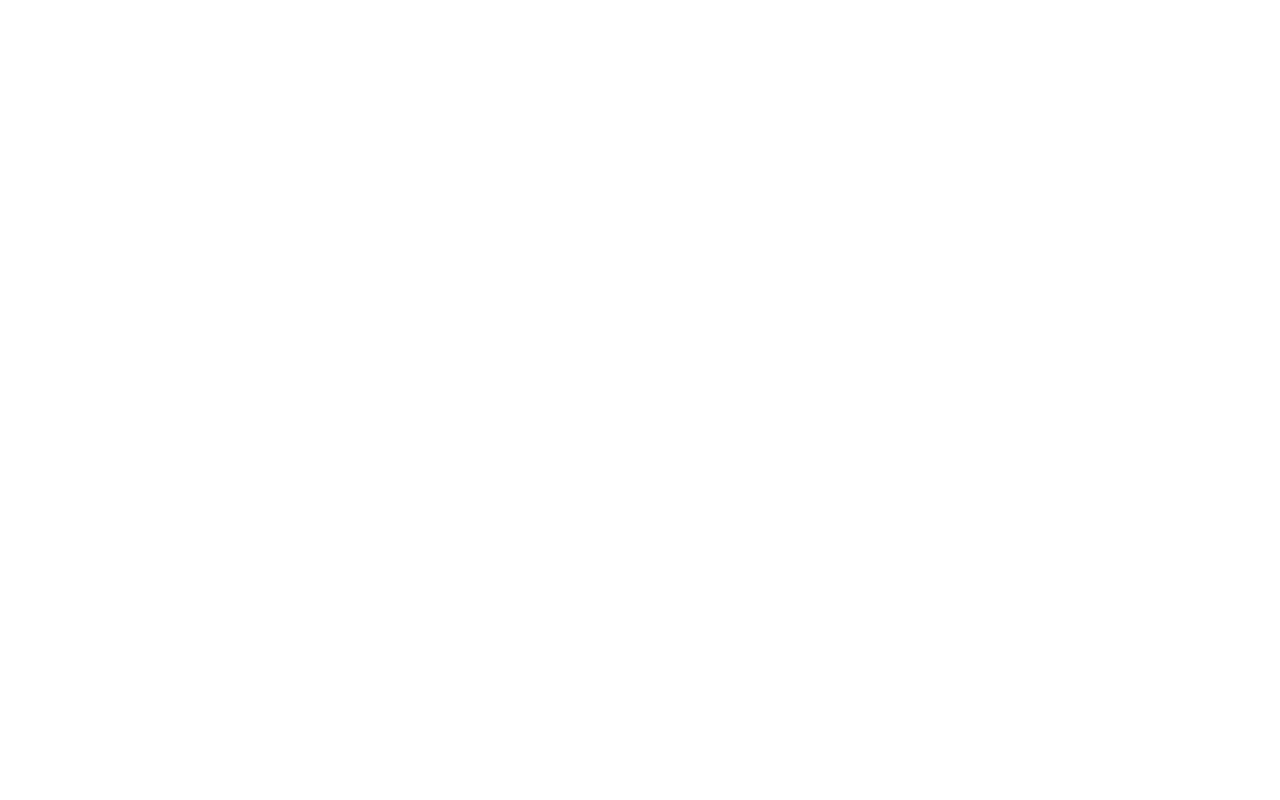
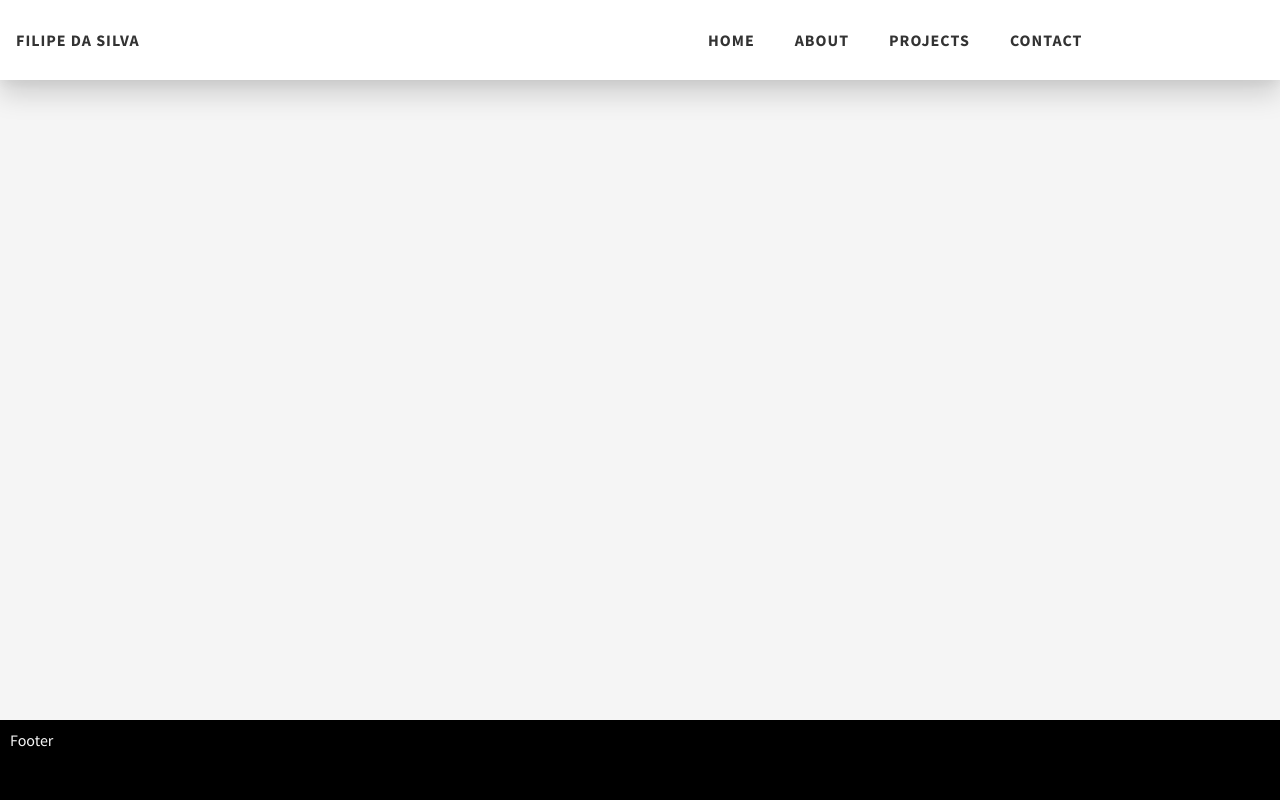
Before and after one commit to silvafilipeuk/portfolio, a plain HTML site: page index.html in a window 1280 px wide. Drawn offline with Linux system fonts and the light colour scheme.

Commit message:
Added CSS Styling the main layout wireframe

```diff
--- a/css/style.css
+++ b/css/style.css
@@ -0,0 +1,81 @@
+body {
+  padding: 0;
+  margin: 0;
+  font-family: "Source Sans Pro", sans-serif;
+}
+
+.container {
+  margin: 0;
+  padding: 0;
+  display: "grid";
+  grid-template-areas:
+    "header"
+    "main"
+    "footer";
+}
+
+header {
+  background-color: white;
+  display: flex;
+  grid-area: header;
+  width: 100vw;
+  min-height: 10vh;
+  box-sizing: content-box;
+  position: fixed;
+  box-shadow: rgba(0, 0, 0, 0.15) 0px 15px 25px,
+    rgba(0, 0, 0, 0.05) 0px 5px 10px;
+  top: 0;
+  left: 0;
+  align-content: center;
+  box-sizing: border-box;
+}
+
+.logo {
+  flex: 1;
+  align-self: center;
+  font-size: 1rem;
+  color: #333;
+  letter-spacing: 1px;
+  text-transform: uppercase;
+  font-weight: 700;
+  padding-left: 1rem;
+}
+
+nav {
+  flex: 1;
+  align-self: center;
+  font-size: 1rem;
+  color: #333;
+  letter-spacing: 1px;
+  text-transform: uppercase;
+  font-weight: 700;
+  justify-self: flex-end;
+}
+
+ul {
+  display: flex;
+  list-style-type: none;
+  margin: 0;
+}
+
+li {
+  padding: 0 20px 0 20px;
+}
+
+main {
+  background-color: whitesmoke;
+  grid-area: main;
+  min-height: 80vh;
+  margin-top: 10vh;
+  box-sizing: border-box;
+  padding: 10px;
+}
+
+footer {
+  background-color: black;
+  color: whitesmoke;
+  grid-area: footer;
+  min-height: 10vh;
+  box-sizing: border-box;
+  padding: 10px;
+}
--- a/index.html
+++ b/index.html
@@ -1,9 +1,32 @@
 <!DOCTYPE html>
 <html lang="en">
-	<head>
-		<meta charset="UTF-8" />
-		<meta name="viewport" content="width=device-width, initial-scale=1.0" />
-		<title>Filipe da Silva - Junior Software Developer</title>
-	</head>
-	<body></body>
+  <head>
+    <meta charset="UTF-8" />
+    <meta name="viewport" content="width=device-width, initial-scale=1.0" />
+    <link rel="preconnect" href="https://fonts.googleapis.com" />
+    <link rel="preconnect" href="https://fonts.gstatic.com" crossorigin />
+    <link
+      href="https://fonts.googleapis.com/css2?family=Source+Sans+Pro:wght@400;600;700;900&display=swap"
+      rel="stylesheet"
+    />
+    <link rel="stylesheet" href="css/style.css" />
+    <title>Filipe da Silva - Junior Software Developer</title>
+  </head>
+  <body>
+    <div class="container">
+      <header>
+        <div class="logo">Filipe da Silva</div>
+        <nav>
+          <ul>
+            <li>Home</li>
+            <li>About</li>
+            <li>Projects</li>
+            <li>Contact</li>
+          </ul>
+        </nav>
+      </header>
+      <main></main>
+      <footer>Footer</footer>
+    </div>
+  </body>
 </html>
```
